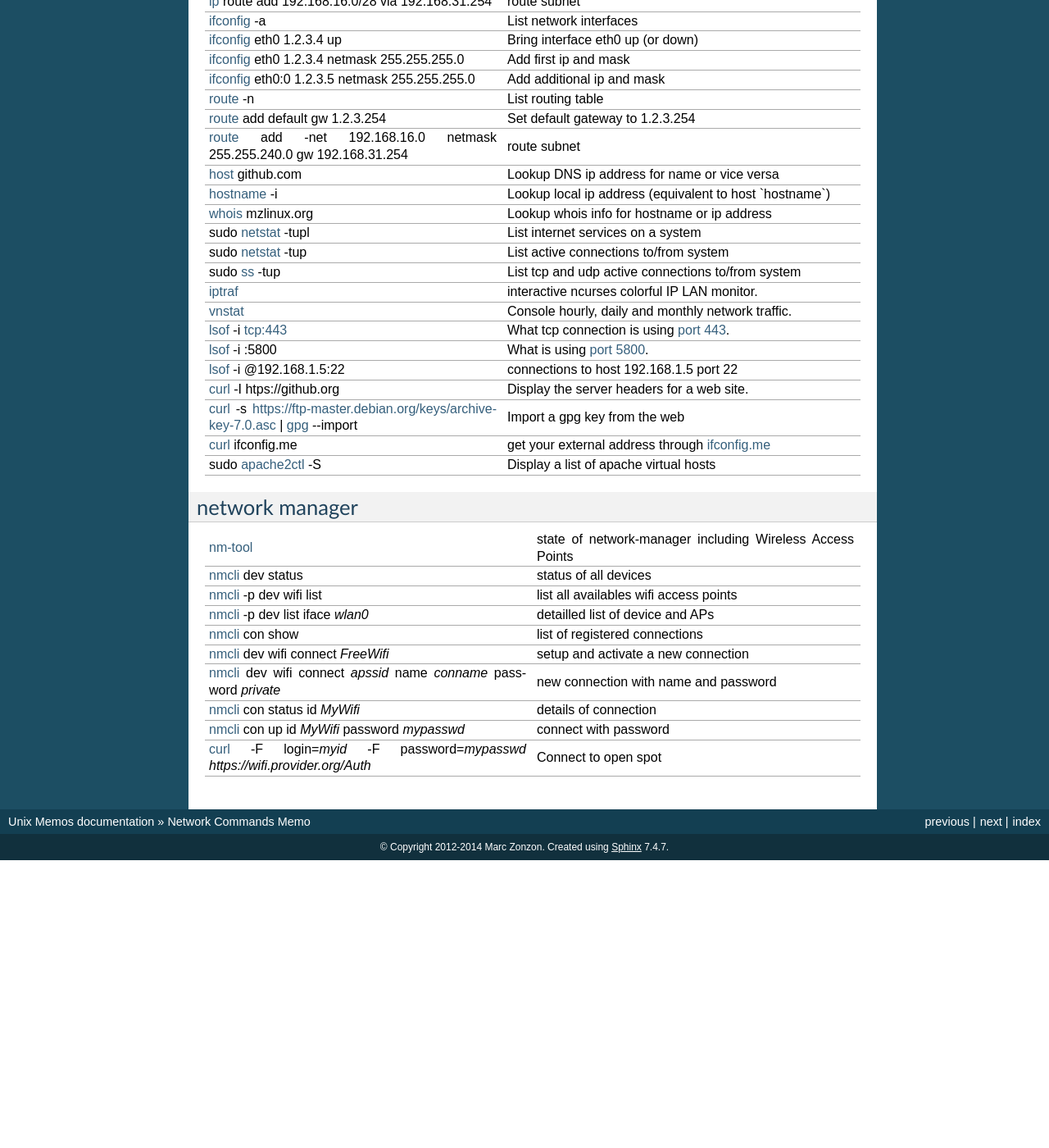
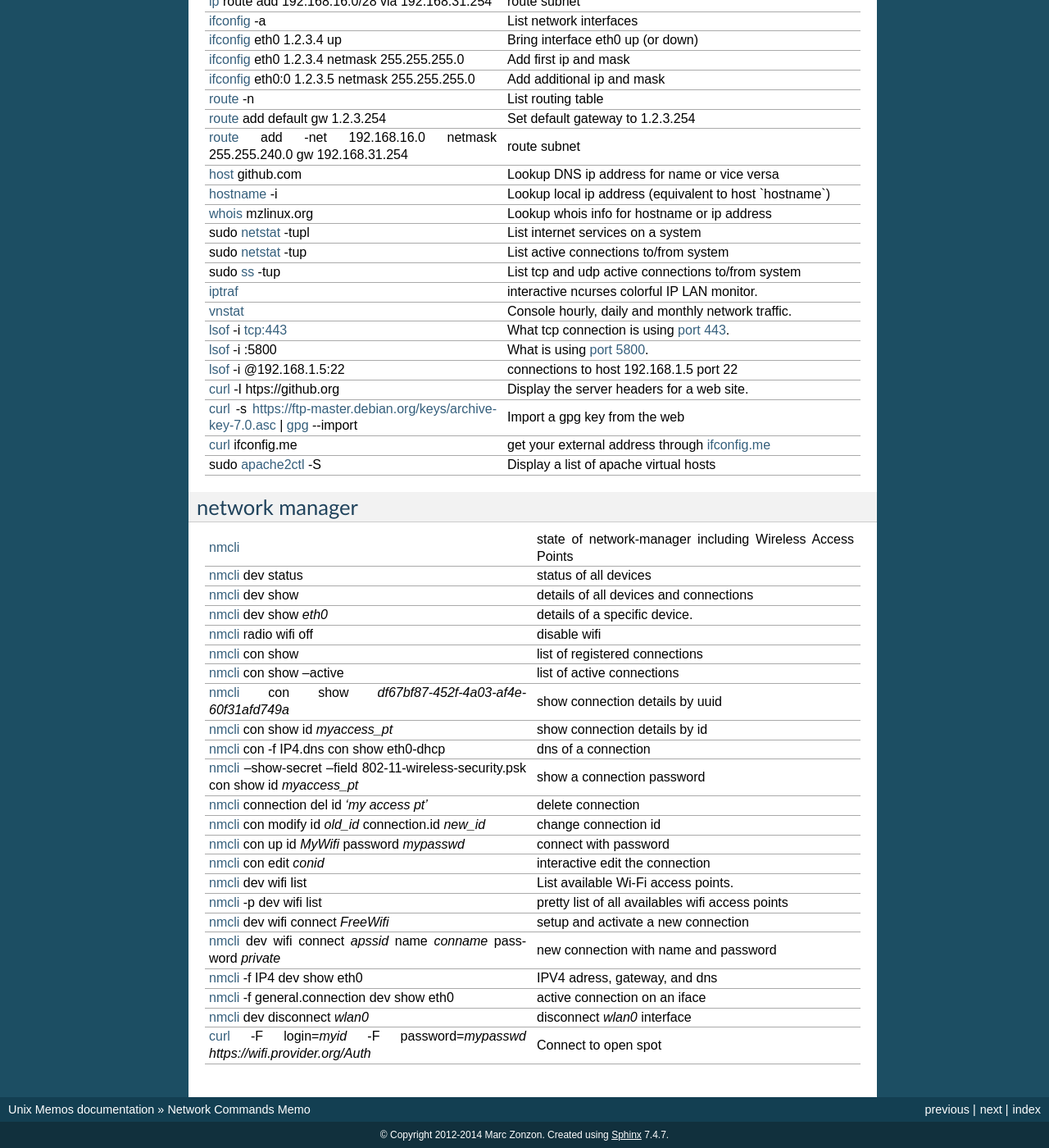
Before and after one commit to marczz/unix_memo, a Sphinx documentation site: the page built from source/net_commands.rst, in a window 1280 px wide and 1400 px high, scrolled down 1666 px. Shown: the whole window at 82% size. Built offline with Sphinx 7.4.7, drawn with Linux system fonts in a browser that asks for light colours; the version number could not be read and is left out; before the commit the page ends 2715 px from its top, so only the background shows below that.

Commit message:
net_commands.rst: new nmcli commands.

```diff
--- a/source/net_commands.rst
+++ b/source/net_commands.rst
@@ -107,19 +107,33 @@ networking
 
 network manager
 ---------------
+
 .. csv-table::
    :delim: %
    :widths: 55, 55
 
-   :man:`nm-tool`%state of network-manager including Wireless Access Points
+   :man:`nmcli`%state of network-manager including Wireless Access Points
    :man:`nmcli` dev status%status of all devices
-   :man:`nmcli` -p dev wifi list%list all availables wifi access points
-   :man:`nmcli` -p dev list iface *wlan0*%detailled list of device and APs
+   :man:`nmcli` dev show%details of all devices and connections
+   :man:`nmcli` dev show *eth0*%details of a specific device.
+   :man:`nmcli` radio wifi off%disable wifi
    :man:`nmcli` con show%list of registered connections
+   :man:`nmcli` con show --active%list of active connections
+   :man:`nmcli` con show *df67bf87-452f-4a03-af4e-60f31afd749a*%show connection details by uuid
+   :man:`nmcli` con show  id *myaccess_pt*%show connection details by id
+   :man:`nmcli` con -f IP4.dns con show eth0-dhcp%dns of a connection
+   :man:`nmcli` --show-secret --field 802-11-wireless-security.psk con show id *myaccess_pt*%show a connection password
+   :man:`nmcli` connection del id *'my access pt'*%delete connection
+   :man:`nmcli` con modify id *old_id* connection.id *new_id*%change connection id
+   :man:`nmcli` con up id *MyWifi* password *mypasswd*%connect with password
+   :man:`nmcli` con edit *conid*%interactive edit the connection
+   :man:`nmcli` dev wifi list%List available Wi-Fi access points.
+   :man:`nmcli` -p dev wifi list%pretty list of all availables wifi access points
    :man:`nmcli` dev wifi connect *FreeWifi*%setup and activate a new connection
    :man:`nmcli` dev wifi connect *apssid* name *conname* password *private*%new connection with name and password
-   :man:`nmcli` con status id *MyWifi*%details of connection
-   :man:`nmcli` con up id *MyWifi* password *mypasswd*%connect with password
+   :man:`nmcli` -f IP4 dev show eth0%IPV4 adress, gateway, and dns
+   :man:`nmcli` -f general.connection dev show eth0%active connection on an iface
+   :man:`nmcli` dev disconnect *wlan0*%disconnect *wlan0* interface
    `curl`_ -F login=\ *myid*  -F password=\ *mypasswd* *https://wifi.provider.org/Auth*%Connect to open spot
 
 
```
